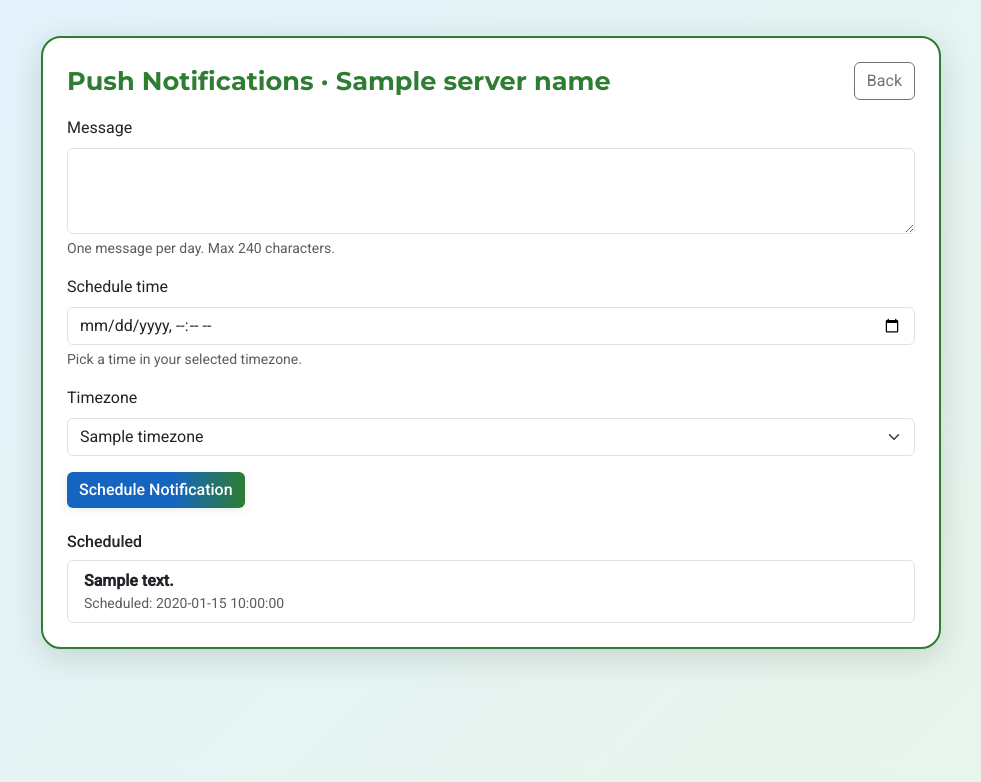
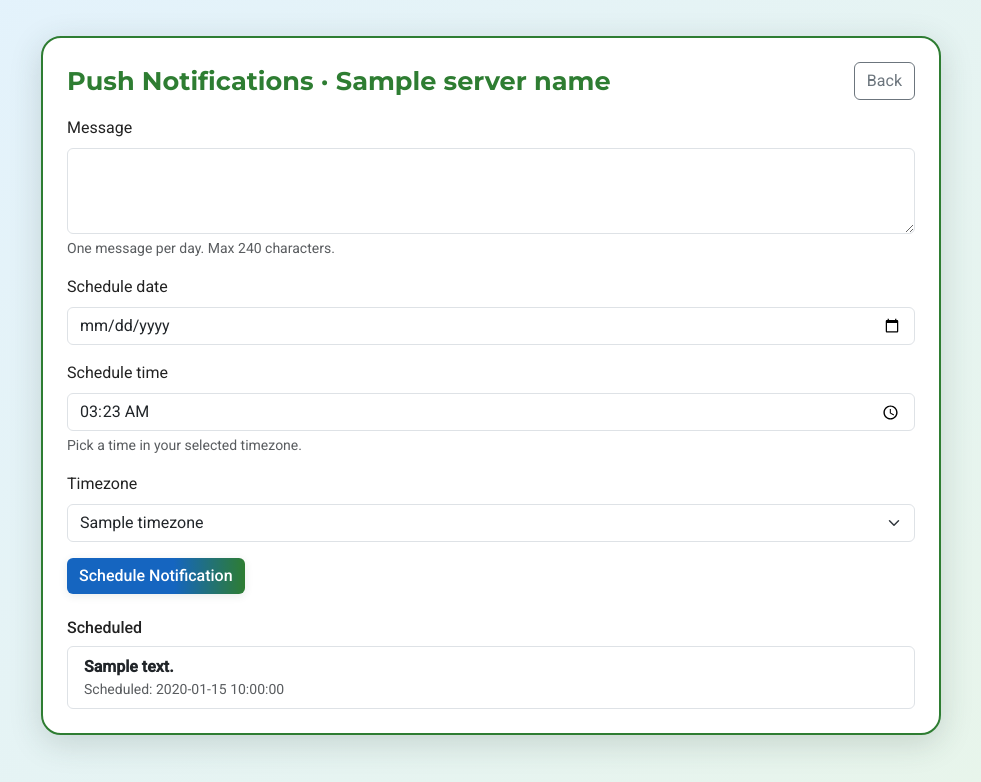
Before and after one commit to JaggerBean/FitCollector, a FastAPI app: template StepCraft_Web/templates/push_notifications.html in a window 1280 px wide. Shown: the top 782 px of the page, without its empty margins (149-1130 px from the left). Run offline with FastAPI, Linux system fonts and the light colour scheme; the template is opened without the code that fills it: most values are stand-ins (such as "Sample title", 1, 10 or a date in 2020).

Commit message:
better time input

```diff
--- a/StepCraft_Web/templates/push_notifications.html
+++ b/StepCraft_Web/templates/push_notifications.html
@@ -92,10 +92,15 @@
                 <div class="form-text">One message per day. Max 240 characters.</div>
             </div>
             <div class="mb-3">
+                <label class="form-label">Schedule date</label>
+                <input type="date" class="form-control" name="scheduled_date" id="scheduled_date" required>
+            </div>
+            <div class="mb-3">
                 <label class="form-label">Schedule time</label>
-                <input type="datetime-local" class="form-control" name="scheduled_at" id="scheduled_at" required>
+                <input type="time" class="form-control" name="scheduled_time" id="scheduled_time" required>
                 <div class="form-text">Pick a time in your selected timezone.</div>
             </div>
+            <input type="hidden" name="scheduled_at" id="scheduled_at">
             <div class="mb-3">
                 <label class="form-label">Timezone</label>
                 <select class="form-select" name="timezone" id="timezone" required>
@@ -127,12 +132,24 @@
     </div>
     <script>
         (function () {
-            const input = document.getElementById('scheduled_at');
-            if (!input) return;
+            const dateInput = document.getElementById('scheduled_date');
+            const timeInput = document.getElementById('scheduled_time');
+            const hidden = document.getElementById('scheduled_at');
+            if (!dateInput || !timeInput || !hidden) return;
             const now = new Date();
             const pad = (n) => String(n).padStart(2, '0');
-            const min = `${now.getFullYear()}-${pad(now.getMonth() + 1)}-${pad(now.getDate())}T${pad(now.getHours())}:${pad(now.getMinutes())}`;
-            input.min = min;
+            const minDate = `${now.getFullYear()}-${pad(now.getMonth() + 1)}-${pad(now.getDate())}`;
+            dateInput.min = minDate;
+            const minTime = `${pad(now.getHours())}:${pad(now.getMinutes())}`;
+            timeInput.value = minTime;
+
+            const form = dateInput.closest('form');
+            form?.addEventListener('submit', (e) => {
+                const dateVal = dateInput.value;
+                const timeVal = timeInput.value;
+                if (!dateVal || !timeVal) return;
+                hidden.value = `${dateVal}T${timeVal}`;
+            });
 
             const tzSelect = document.getElementById('timezone');
             if (tzSelect && Intl && Intl.DateTimeFormat) {
```
